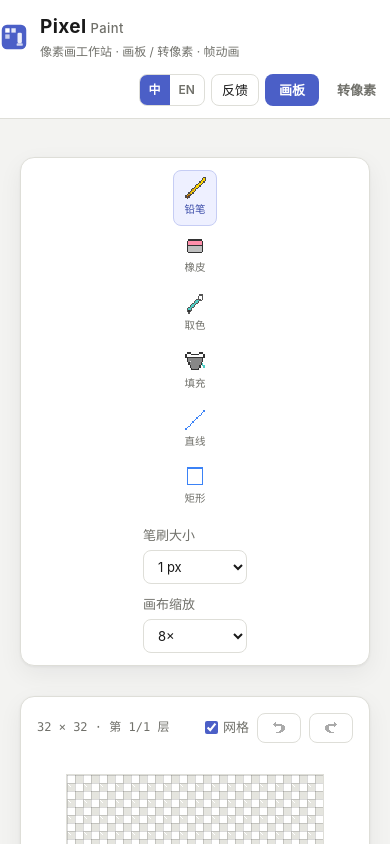
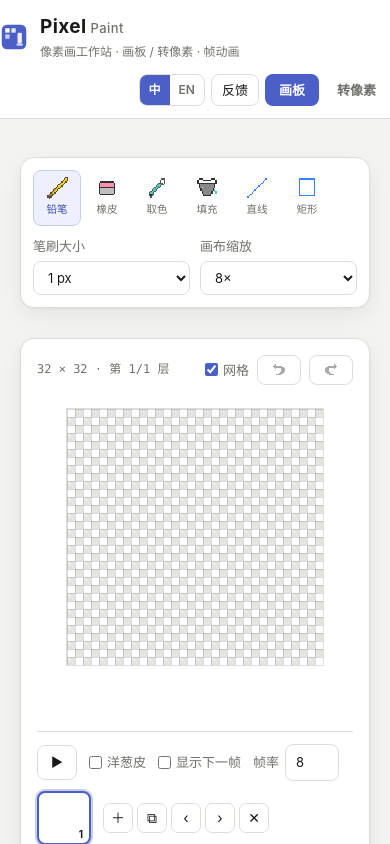
Before and after one commit to FIERsity/PixelPaint, a React (Vite) app: page / in a window 390 px wide. Shown: the top 844 px of the page. Built offline with nearby package versions, Linux system fonts and the light colour scheme.

Commit message:
Improve English layout spacing

```diff
--- a/src/components/Editor.tsx
+++ b/src/components/Editor.tsx
@@ -930,7 +930,7 @@ export default function Editor({ doc, setDoc, onNotice, onionPixels, animation,
             <input id="canvas-h" className="num-input" type="number" min={1} max={512} value={sizeH}
               onChange={(e) => setSizeH(clampSize(Number(e.target.value)))} />
           </div>
-          <div className="size-row">
+          <div className="size-row canvas-resize-actions">
             <button type="button" className="btn-ghost" style={{ flex: 1 }} onClick={applyResize}>{t("resizeKeepContent")}</button>
             <button type="button" className="btn-ghost" style={{ flex: 1 }} onClick={newCanvas}>{t("newBlankCanvas")}</button>
           </div>
@@ -944,7 +944,7 @@ export default function Editor({ doc, setDoc, onNotice, onionPixels, animation,
             </select>
             <button type="button" className="btn-primary" onClick={exportPng}>{t("exportPng")}</button>
           </div>
-          <div className="size-row">
+          <div className="size-row project-actions">
             <button type="button" className="btn-ghost icon-text-btn" style={{ flex: 1 }} onClick={saveProject}>
               <PixelIcon data={Download} size={14} /> {t("saveProject")}
             </button>
@@ -963,7 +963,7 @@ export default function Editor({ doc, setDoc, onNotice, onionPixels, animation,
               }}
             />
           </div>
-          <p style={{ fontSize: 12, color: "var(--muted)", marginTop: 8 }}>
+          <p className="project-hint" style={{ fontSize: 12, color: "var(--muted)", marginTop: 8 }}>
             {t("projectHint")}
           </p>
         </div>
--- a/src/index.css
+++ b/src/index.css
@@ -107,6 +107,24 @@ input[type="checkbox"]:focus-visible, input[type="range"]:focus-visible {
 .lang-btn:hover { color: var(--primary-dark); background: var(--primary-soft); }
 .lang-btn.active { color: #fff; background: var(--primary); }
 .header-feedback { white-space: nowrap; }
+
+/* 英文词组更长，单独收紧密集区域，避免只剩一个词被挤到下一行。 */
+html[lang="en"] .tagline { font-size: 12px; }
+html[lang="en"] .card-desc,
+html[lang="en"] .workbench-desc,
+html[lang="en"] .field-label,
+html[lang="en"] .param-row label,
+html[lang="en"] .operation-empty,
+html[lang="en"] .result-empty { font-size: 12px; }
+html[lang="en"] .shortcut-hint { font-size: 10px; line-height: 1.6; letter-spacing: -0.01em; }
+html[lang="en"] .tool-panel-field .field-label { font-size: 10.5px; letter-spacing: -0.03em; }
+html[lang="en"] .canvas-resize-actions > .btn-ghost,
+html[lang="en"] .project-actions > .btn-ghost {
+  font-size: 12px;
+  padding-left: 6px;
+  padding-right: 6px;
+}
+html[lang="en"] .project-hint { font-size: 11px !important; line-height: 1.5; }
 
 /* ---------- Tab 导航 ---------- */
 .tabs { display: flex; gap: 4px; }
@@ -497,3 +515,22 @@ main { flex: 1; padding-bottom: 20px; }
 }
 .modal textarea:focus { border-color: var(--primary); }
 .modal-actions { display: flex; justify-content: flex-end; gap: 8px; margin-top: 14px; }
+
+/* 响应式覆盖放在组件样式之后，确保窄屏规则不会被基础样式重新覆盖。 */
+@media (max-width: 920px) {
+  .tool-panel {
+    flex-direction: row;
+    flex-wrap: wrap;
+    align-items: center;
+    gap: 10px;
+    position: sticky;
+    top: 64px;
+    z-index: 20;
+  }
+  .tool-list { flex-direction: row; flex-wrap: wrap; }
+  .tool-btn { min-width: 48px; }
+  .tool-divider { display: none; }
+  .tool-panel-field { flex: 1; min-width: 104px; margin-top: 0; }
+  .canvas-stage { max-height: 56dvh; padding: 12px; }
+  .side-panels { gap: 12px; }
+}
--- a/src/lib/i18n.ts
+++ b/src/lib/i18n.ts
@@ -274,14 +274,14 @@ const messages: Record<Language, Record<string, string>> = {
     canvasSize: "Canvas size",
     width: "Width",
     height: "Height",
-    resizeKeepContent: "Resize (keep content)",
+    resizeKeepContent: "Resize & keep",
     newBlankCanvas: "New blank",
     exportAndProject: "Export & project",
     upscale: "Scale",
     exportPng: "Export PNG",
     saveProject: "Save project",
     openProject: "Open project",
-    projectHint: "Projects include layer data and can be reopened; the canvas is also saved locally as a draft.",
+    projectHint: "Projects keep layer data; the canvas is saved locally as a draft.",
     shortcutHint: "Shortcuts: B pencil · E eraser · I picker · G fill · L line · R rectangle · [ ] brush · - + zoom · Ctrl+Z undo · Ctrl+S save",
     imageProcessing: "Image processing",
     pixelize: "Pixelize",
@@ -336,7 +336,7 @@ const messages: Record<Language, Record<string, string>> = {
     prepareBackgroundError: "Could not prepare background processing. Try again.",
     returnToPixelize: "Returned to pixelize",
     backgroundSettings: "Background processing",
-    backgroundDescription: "Process the current pixelized result while keeping transparent areas and clean pixel edges.",
+    backgroundDescription: "Process the pixelized result while preserving transparency and pixel edges.",
     modelPrecision: "Model",
     fastModel: "Fast (quantized, about 40MB)",
     preciseModel: "Precise (ISNet, slower)",
```
